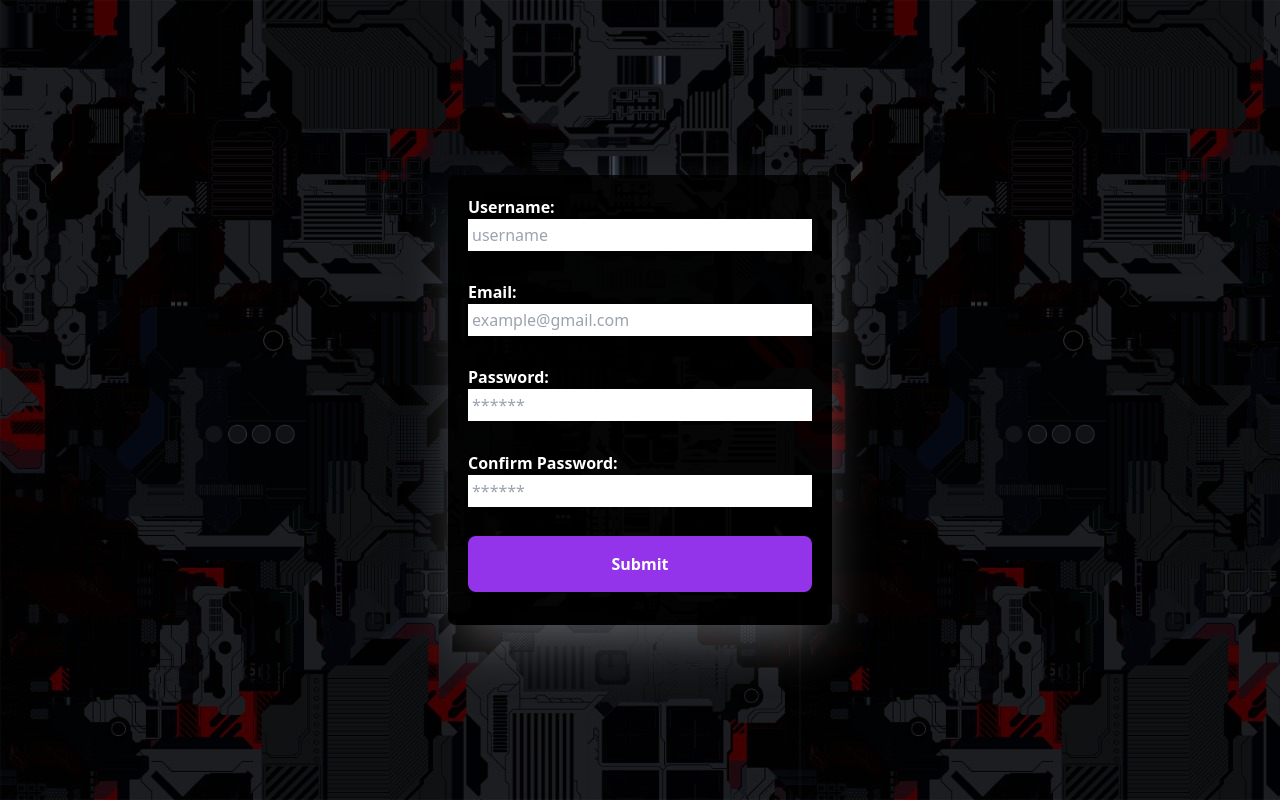
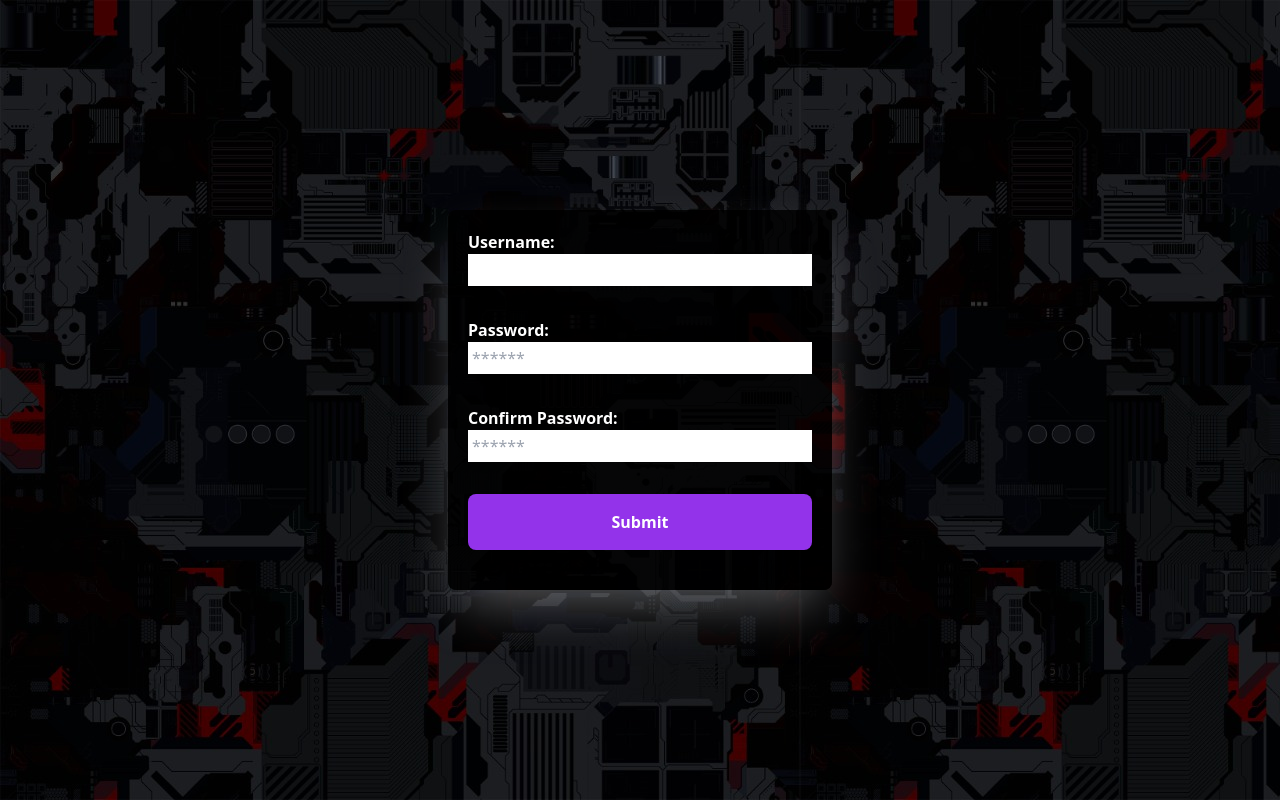
Before and after one commit to RobinSen2217/DADA-CON, a React (Vite) app: page /login in a window 1280 px wide. Built offline with nearby package versions, Linux system fonts and the light colour scheme; a web font is replaced by a local one.

Commit message:
complete setup of login

```diff
--- a/src/Components/Login.jsx
+++ b/src/Components/Login.jsx
@@ -1,13 +1,19 @@
 import React, { useState } from 'react';
+import axios from 'axios';
+import { Navigate, useNavigate } from 'react-router-dom';
+import Spinner from './Spinner'
 
 const Login = () => {
-// document.body.style.backgroundImage='/loginBg.jpg'
+    document.title='Login'
+    const navigate=useNavigate()
+    const [loading,setLoading]=useState(false)
   const [formData, setFormData] = useState({
-    username: '',
+    // username: '',
     email: '',
     password: '',
     confirmPassword: ''
   })
+  const [vis,setVis]=useState(0)
 
   const [errors, setErrors] = useState({})
 
@@ -18,63 +24,62 @@ const Login = () => {
     })
   }
 
-  const handleSubmit = (e) => {
+  const handleSubmit = async(e) => {
     e.preventDefault()
     const validationErrors = {}
-    if(!formData.username.trim()) {
-        validationErrors.username = "username is required"
-    }
+    // if(!formData.username.trim()) {
+    //     validationErrors.username = "username is required"
+    // }
 
     if(!formData.email.trim()) {
-        validationErrors.email = "email is required"
+        validationErrors.email = "Username is required"
     } else if(!/\S+@\S+\.\S+/.test(formData.email)){
-        validationErrors.email = "email is not valid"
+        validationErrors.email = "Username is not valid"
     }
 
     if(!formData.password.trim()) {
-        validationErrors.password = "password is required"
+        validationErrors.password = "Password is required"
     } else if(formData.password.length < 6){
-        validationErrors.password = "password should be at least 6 char"
+        validationErrors.password = "Password should be at least 6 characters"
     }
 
     if(formData.confirmPassword !== formData.password) {
-        validationErrors.confirmPassword = "password not matched"
+        validationErrors.confirmPassword = "Password not matched"
     }
 
     setErrors(validationErrors)
 
     if(Object.keys(validationErrors).length === 0) {
-        alert("Form Submitted successfully")
-    }
+        setLoading(true)
+        axios.post('https://dadacon.onrender.com/auth/login/',{username:formData.email,password:formData.password}).then((res)=>{
+            console.log(res.status)
+            if (res.status===200){
+                navigate('/dada')
+            }
+        }).catch((errors)=>{
+            // document.write('Access denied')
+            setLoading(false)
+            setVis(1)
+        })
+            }
 
   }
 
   return (
-    <div className="flex justify-center items-center w-screen h-screen text-white bg-[url('/loginBg.jpg')] ">
-        <form onSubmit={handleSubmit} className='h-[450px] shadow-2xl shadow-gray-300/40  w-96 bg-black/80 grid grid-cols-1 grid-rows-5 gap-y-4 rounded-lg p-5'>
+    <div className="flex flex-col justify-center items-center w-screen h-screen text-white bg-[url('/loginBg.jpg')] ">
+        <form onSubmit={handleSubmit} className=' h-[380px] shadow-2xl shadow-gray-300/40  w-96 bg-black/80 grid grid-cols-1 grid-rows-4 gap-y-3 rounded-lg p-5'>
+
       <div>
         <label className='block font-semibold '>Username:</label>
         <input
         className='w-full p-1 text-black'
-          type="text"
-          name="username"
-          placeholder='username'
+          type="email"
+          name="email"
+        //   placeholder='example@gmail.com'
           autoComplete='off'
           onChange={handleChange}
         />
-          {errors.username && <span>{errors.username}</span>}
-      </div>
-      <div>
-        <label className='block font-semibold '>Email:</label>
-        <input
-        className='w-full p-1 text-black'
-          type="email"
-          name="email"
-          placeholder='example@gmail.com'
-          autoComplete='off'
-          onChange={handleChange}
-        />
-          {errors.email && <span>{errors.email}</span>}
+          {errors.email && <span className='text-red-400'>{errors.email}</span>}
       </div>
       <div>
         <label className='block font-semibold '>Password:</label>
@@ -85,7 +90,7 @@ const Login = () => {
           placeholder='******'
           onChange={handleChange}
         />
-          {errors.password && <span>{errors.password}</span>}
+          {errors.password && <span className='text-red-400'>{errors.password}</span>}
       </div>
       <div>
         <label className='block font-semibold'>Confirm Password:</label>
@@ -96,10 +101,15 @@ const Login = () => {
           placeholder='******'
           onChange={handleChange}
         />
-          {errors.confirmPassword && <span>{errors.confirmPassword}</span>}
+          {errors.confirmPassword && <span className='text-red-400'>{errors.confirmPassword}</span>}
       </div>
-      <button className='bg-purple-600 font-semibold text-white hover:bg-[#2980b9] rounded-lg h-14' type="submit">Submit</button>
+      <div className='flex flex-col '>
+      <button className='bg-purple-600 w-full font-semibold text-white hover:bg-[#2980b9] rounded-lg h-14' type="submit">Submit</button>
+      {vis?<span className='text-red-400 block'>Access denied</span>:''}
+      </div>
     </form>
+    {loading && <Spinner/>}
+
     </div>
 
   );
--- /dev/null
+++ b/src/Components/Spinner.jsx
@@ -0,0 +1,9 @@
+import React from 'react'
+
+export default function Spinner(){
+    return (
+      <div className=''>
+        <img className='mx-auto w-20 block' src="/Spinner-1s-200px.gif" alt="loading"/>
+      </div>
+    )
+  }
```
Also changed, not shown: public/Spinner-1s-200px.gif (added).
